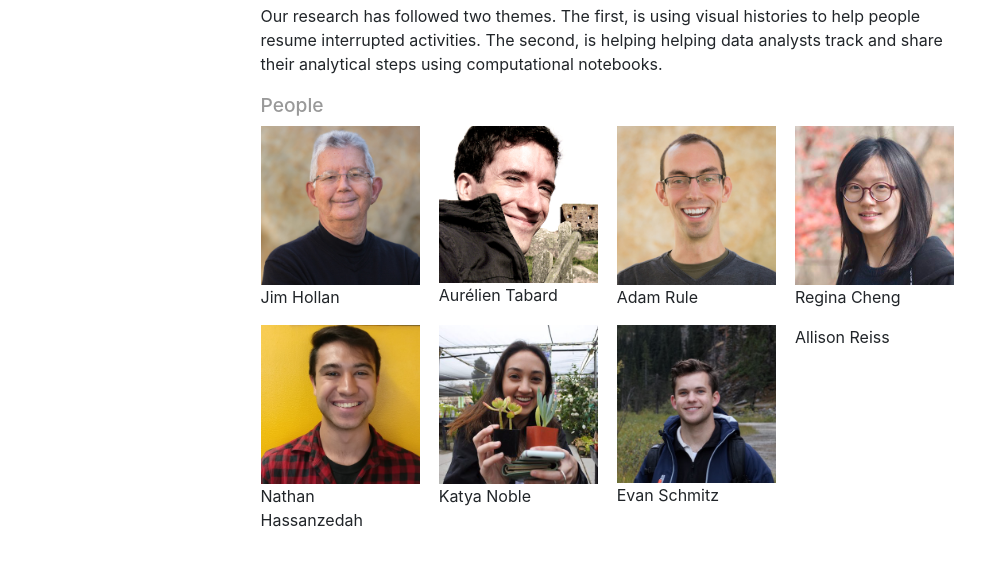
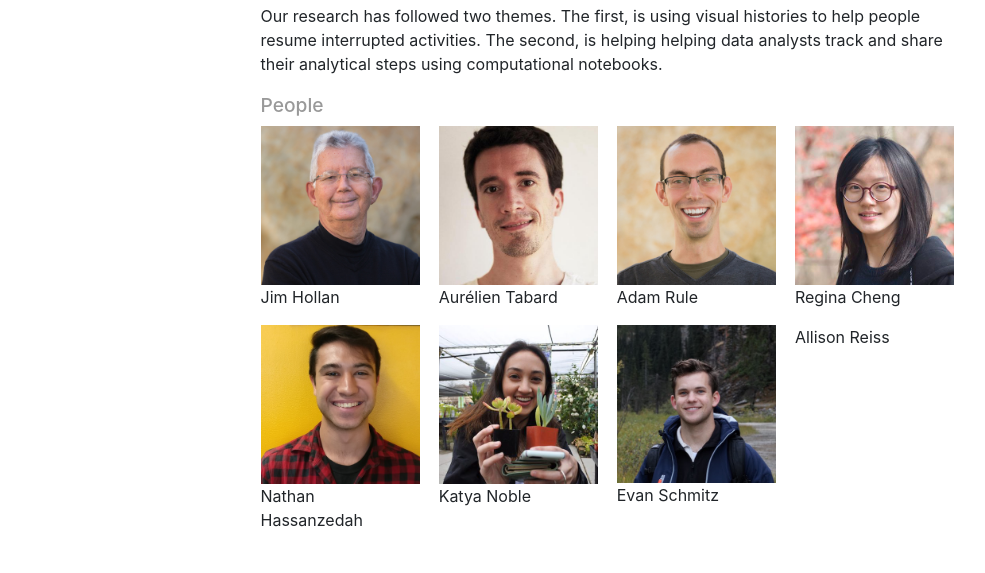
Before and after one commit to activityhistory/activityhistory.github.io, a plain HTML site: page index.html in a window 1280 px wide. Shown: the part 180-753 px from the top of the page, without its empty margins (157-1142 px from the left). Drawn offline with nearby package versions, Linux system fonts and the light colour scheme.

Commit message:
update Aurelien photo

```diff
--- a/index.html
+++ b/index.html
@@ -40,7 +40,7 @@
                     <p>Jim Hollan</p>
                 </div>
                 <div class="col-sm-3 pr-1">
-                    <img src="images/aurelien.png" class="profile">
+                    <img src="images/aurelien.jpg" class="profile">
                     <p>Aurélien Tabard</p>
                 </div>
                 <div class="col-sm-3 pr-1">
```
Also changed, not shown: images/aurelien.jpg (added).
